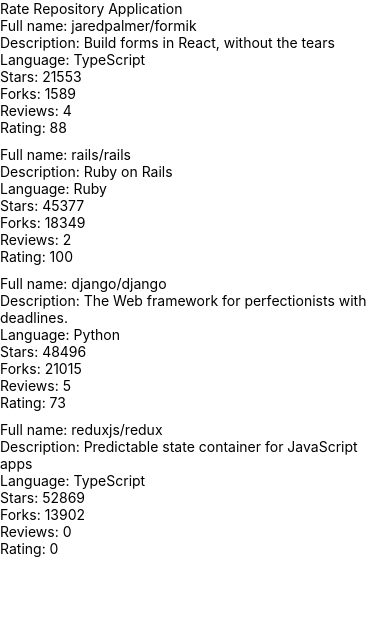
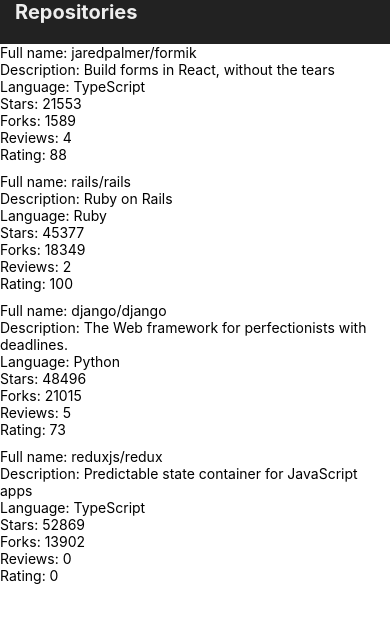
Before and after one commit to ahojukka5/rate-repository-app, a React Native app: screen / in a window 390 px wide. Shown: the top 622 px of the page. Built offline with nearby package versions, Linux system fonts and the light colour scheme.

Commit message:
Use AppBar in Main

```diff
--- a/src/components/Main.jsx
+++ b/src/components/Main.jsx
@@ -1,12 +1,11 @@
 import React from 'react';
-import Constants from 'expo-constants';
-import { Text, StyleSheet, View } from 'react-native';
+import { StyleSheet, View } from 'react-native';
 
+import AppBar from './AppBar';
 import RepositoryList from './RepositoryList';
 
 const styles = StyleSheet.create({
   container: {
-    marginTop: Constants.statusBarHeight,
     flexGrow: 1,
     flexShrink: 1,
   },
@@ -15,7 +14,7 @@ const styles = StyleSheet.create({
 const Main = () => {
   return (
     <View style={styles.container}>
-      <Text>Rate Repository Application</Text>
+      <AppBar />
       <RepositoryList />
     </View>
   );
```
